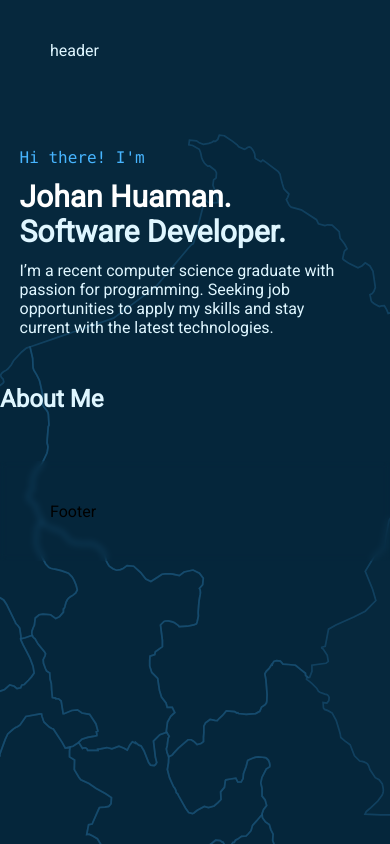
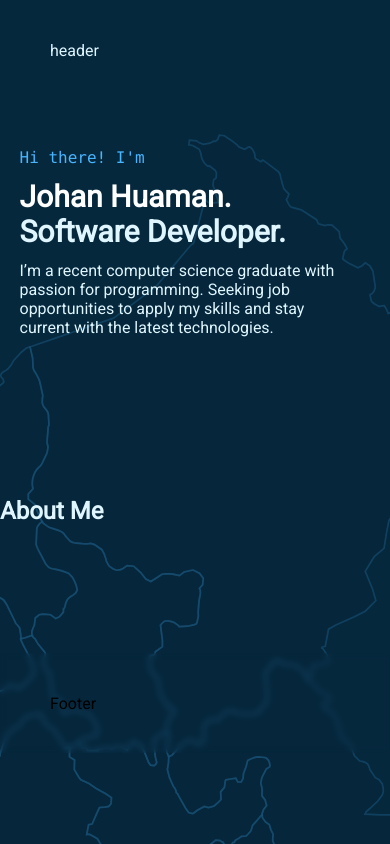
Before and after one commit to jhn-cde/portfolio, a Next.js app: page / in a window 390 px wide. Built offline with nearby package versions, Linux system fonts and the light colour scheme.

Commit message:
section padding

```diff
--- a/styles/global.css
+++ b/styles/global.css
@@ -52,26 +52,22 @@ a {
 section{
   width: 100%;
   max-width: 1600px;
-  padding: 0 1rem;
   margin: 3rem auto 6rem;
-  padding: 0px 10rem;
+  padding: 6rem 10rem;
 }
 
 /* Tablet and Smaller Desktop */
 @media (min-width: 701px) and (max-width: 1120px) {
   section{
-    padding: 0 1rem;
     margin: 3rem auto 3rem;
-    padding: 0px 3rem;
+    padding: 4rem 3rem;
   }
 }
 
 /* Mobile */
 @media (max-width: 700px) {
   section{
-    padding: 0 1rem;
-    margin: 3rem auto 3rem;
-    padding: 0rem;
+    padding: 2rem 0rem;
   }
 }
 
```
